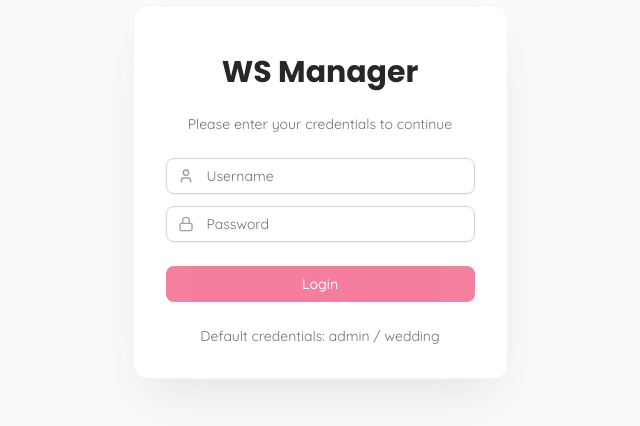
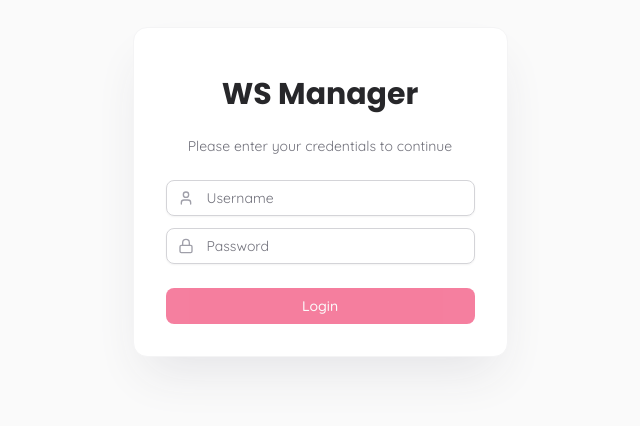
Before and after one commit to clevercreativeofficial/seatsmanager, a Next.js app: page / in a window 1280 px wide. Shown: the part 208-634 px from the top of the page, without its empty margins (320-960 px from the left). Built offline with nearby package versions, Linux system fonts and the light colour scheme.

Commit message:
refactor: remove commented out default credentials from login page

```diff
--- a/app/page.tsx
+++ b/app/page.tsx
@@ -89,9 +89,9 @@
             )}
           </Button>
 
-          <div className="text-center text-sm text-zinc-500">
+          {/* <div className="text-center text-sm text-zinc-500">
             <p>Default credentials: admin / wedding</p>
-          </div>
+          </div> */}
         </form>
       </div>
     </div>
```
